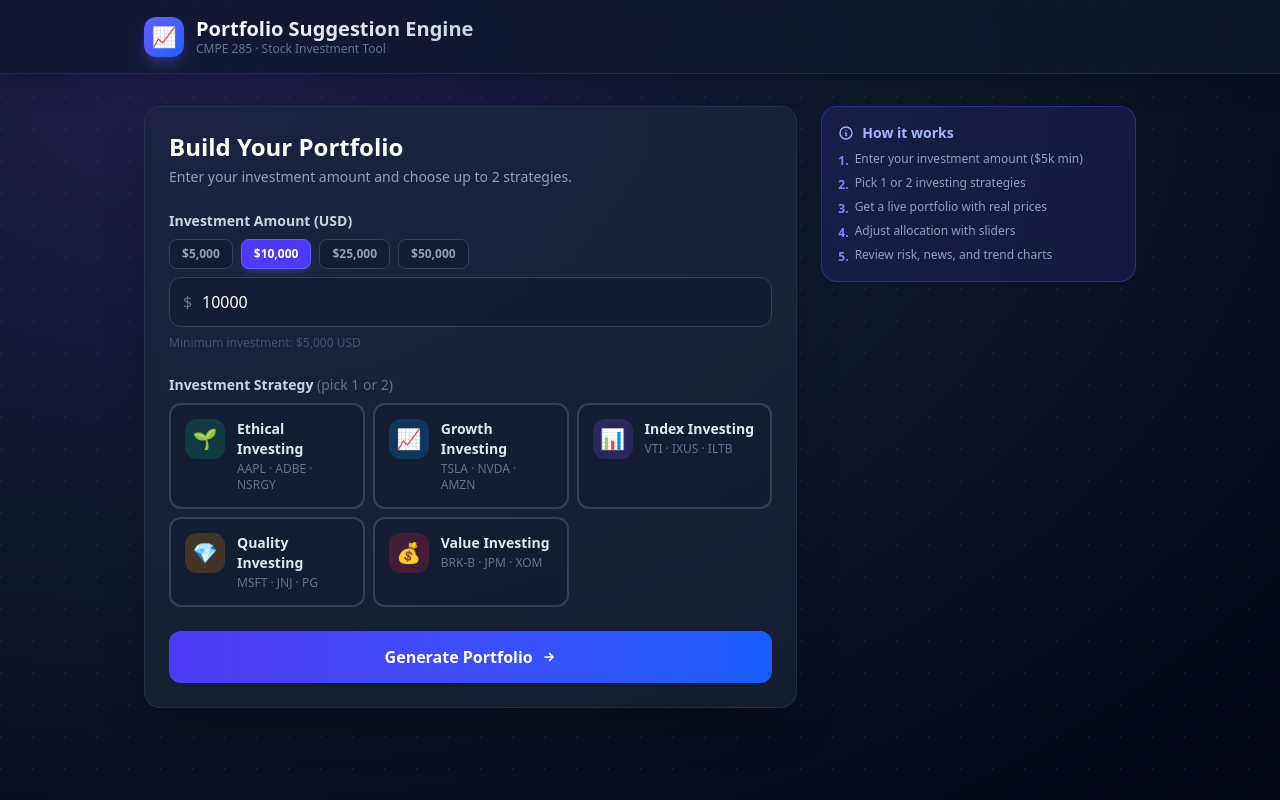
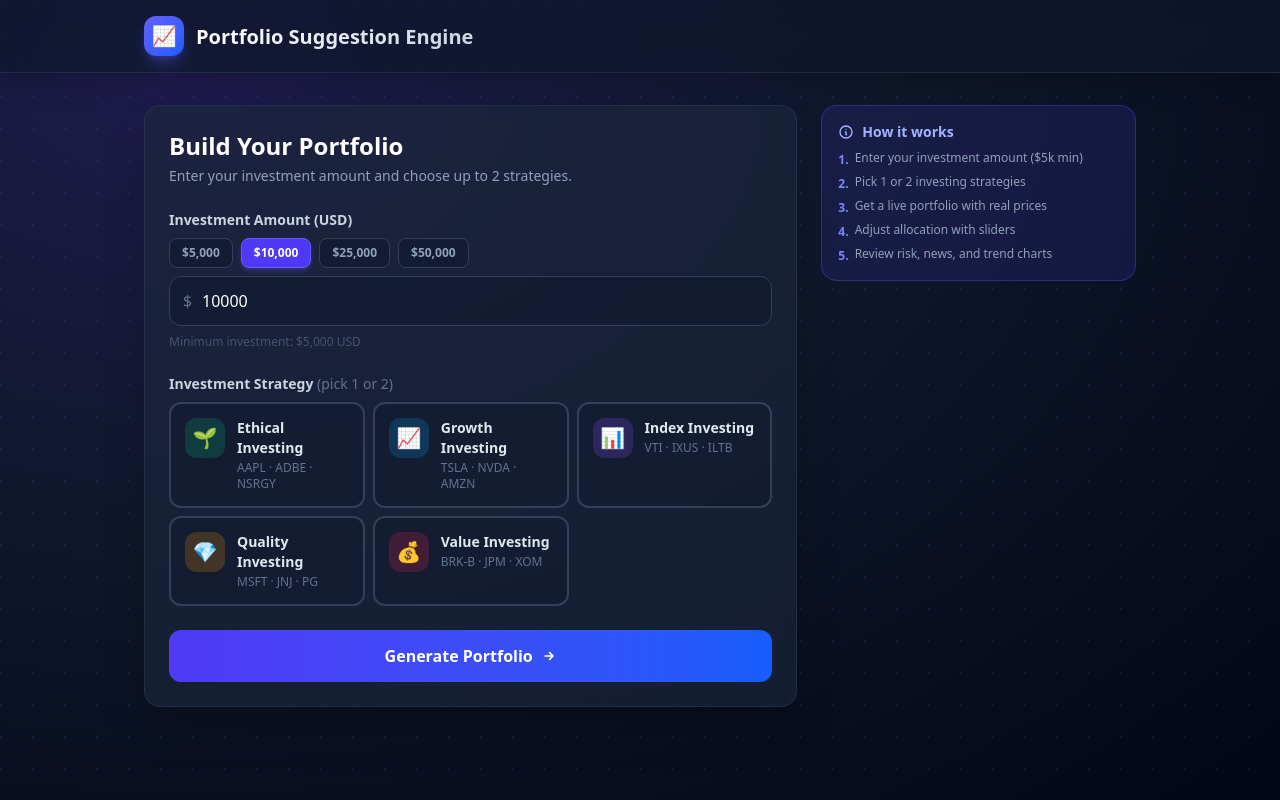
Before and after one commit to ChennaJahnavi/Stock-Portfolio-Suggestion-Engine, a React (Vite) app in the folder frontend/: page / in a window 1280 px wide. Built offline with nearby package versions, Linux system fonts and the light colour scheme.

Commit message:
Remove CMPE 285 subtitle from the app header.

```diff
--- a/frontend/src/App.tsx
+++ b/frontend/src/App.tsx
@@ -109,7 +109,6 @@ export default function App() {
               <h1 className="text-xl font-bold bg-gradient-to-r from-white to-slate-300 bg-clip-text text-transparent leading-tight">
                 Portfolio Suggestion Engine
               </h1>
-              <p className="text-slate-500 text-xs">CMPE 285 · Stock Investment Tool</p>
             </div>
           </div>
           {screen === 'results' && (
```
